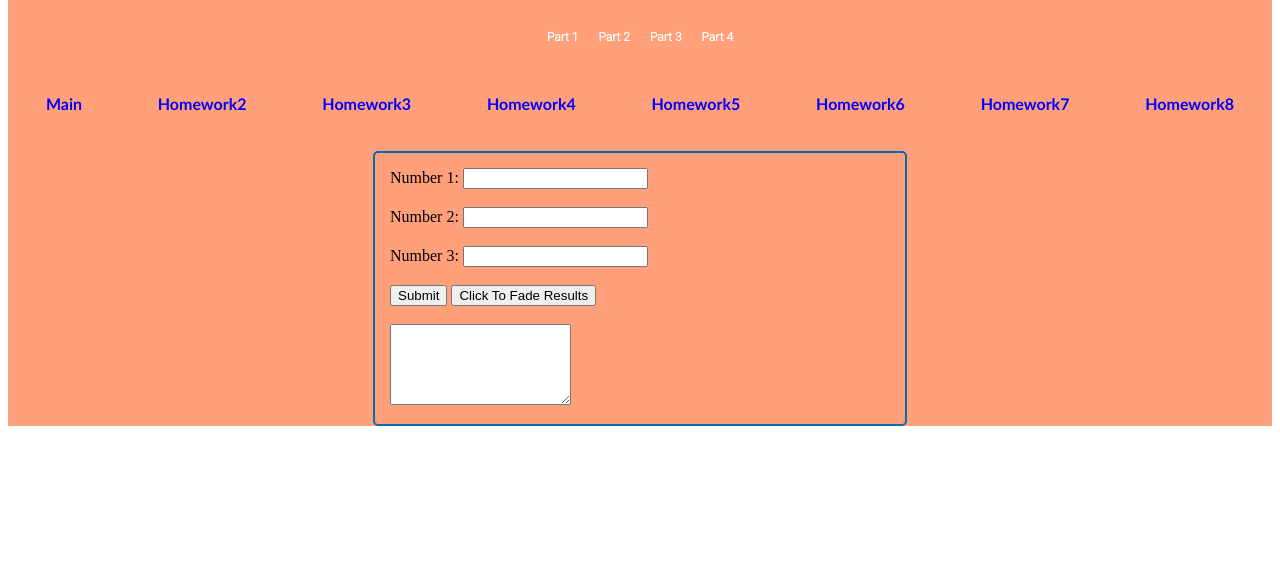
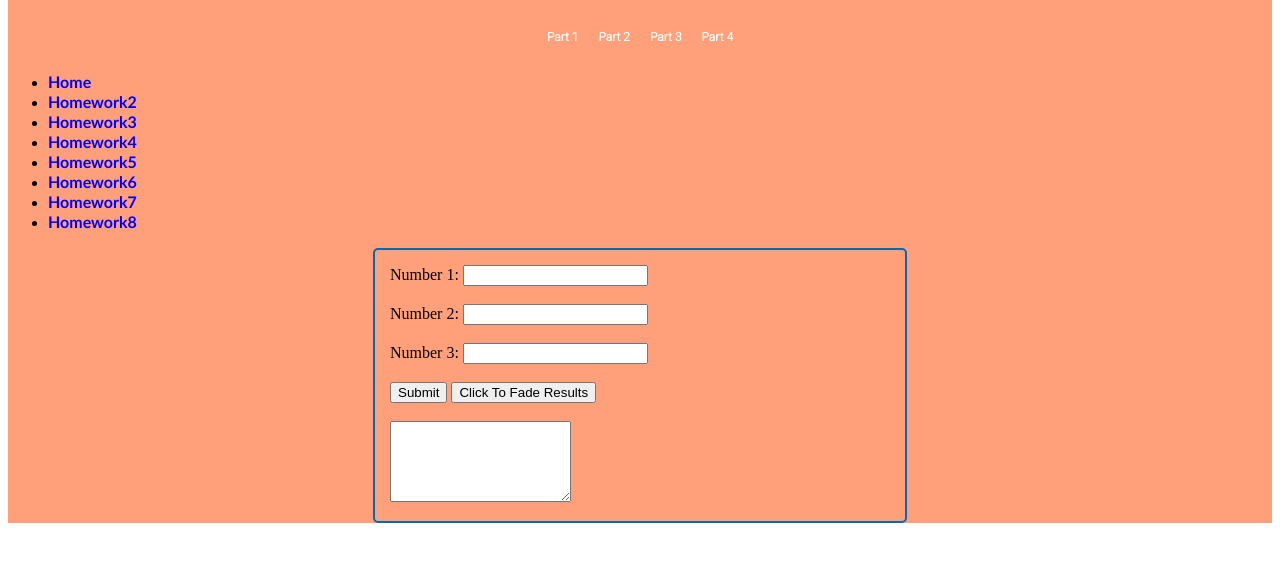
Before and after one commit to Fvargas78/hw3part2, a plain HTML site: page index.html in a window 1280 px wide. Shown: the part 80-642 px from the top of the page. Drawn offline with nearby package versions, Linux system fonts and the light colour scheme.

Commit message:
Update index.html

```diff
--- a/index.html
+++ b/index.html
@@ -24,17 +24,16 @@
     <li><a href = "https://fvargas78.github.io/hw3part4/">Part 4</a></li>
 </ul>
 
-    <div id="links">
-                 <a class="active" href="https://fvargas78.github.io/hw1/">Main</a>
-                 <a class="active" href="https://fvargas78.github.io/hw2/">Homework2</a>
-                 <a class="active" href="https://fvargas78.github.io/hw3/">Homework3</a>
-                 <a class="active" href="https://fvargas78.github.io/hw4/">Homework4</a>
-                 <a class="active" href="https://fvargas78.github.io/hw5/">Homework5</a>
-                 <a class="active" href="https://fvargas78.github.io/hw6/">Homework6</a>
-                 <a class="active" href="https://fvargas78.github.io/hw7/">Homework7</a>
-                 <a class="active" href="https://fvargas78.github.io/hw8/">Homework8</a>
-</div>
-
+   <ul class="nav">
+        <li><a class="w3-btn" href="https://fvargas78.github.io/hw1/">Home</a></li>
+        <li><a class="w3-btn" href="https://fvargas78.github.io/hw2/">Homework2</a></li>
+        <li><a class="w3-btn" href="https://fvargas78.github.io/hw3/">Homework3</a></li>
+        <li><a class="w3-btn" href="https://fvargas78.github.io/hw4/">Homework4</a></li>
+        <li><a class="w3-btn" href="https://fvargas78.github.io/hw5/">Homework5</a></li>
+        <li><a class="w3-btn" href="https://fvargas78.github.io/hw6/">Homework6</a></li>
+        <li><a class="w3-btn" href="https://fvargas78.github.io/hw7/">Homework7</a></li>
+        <li><a class="w3-btn" href="https://fvargas78.github.io/hw8/">Homework8</a></li>
+    </ul>
 <div id="content">
           <form>
             Number 1: <input type="number" id="num1" /><br><br>
```
